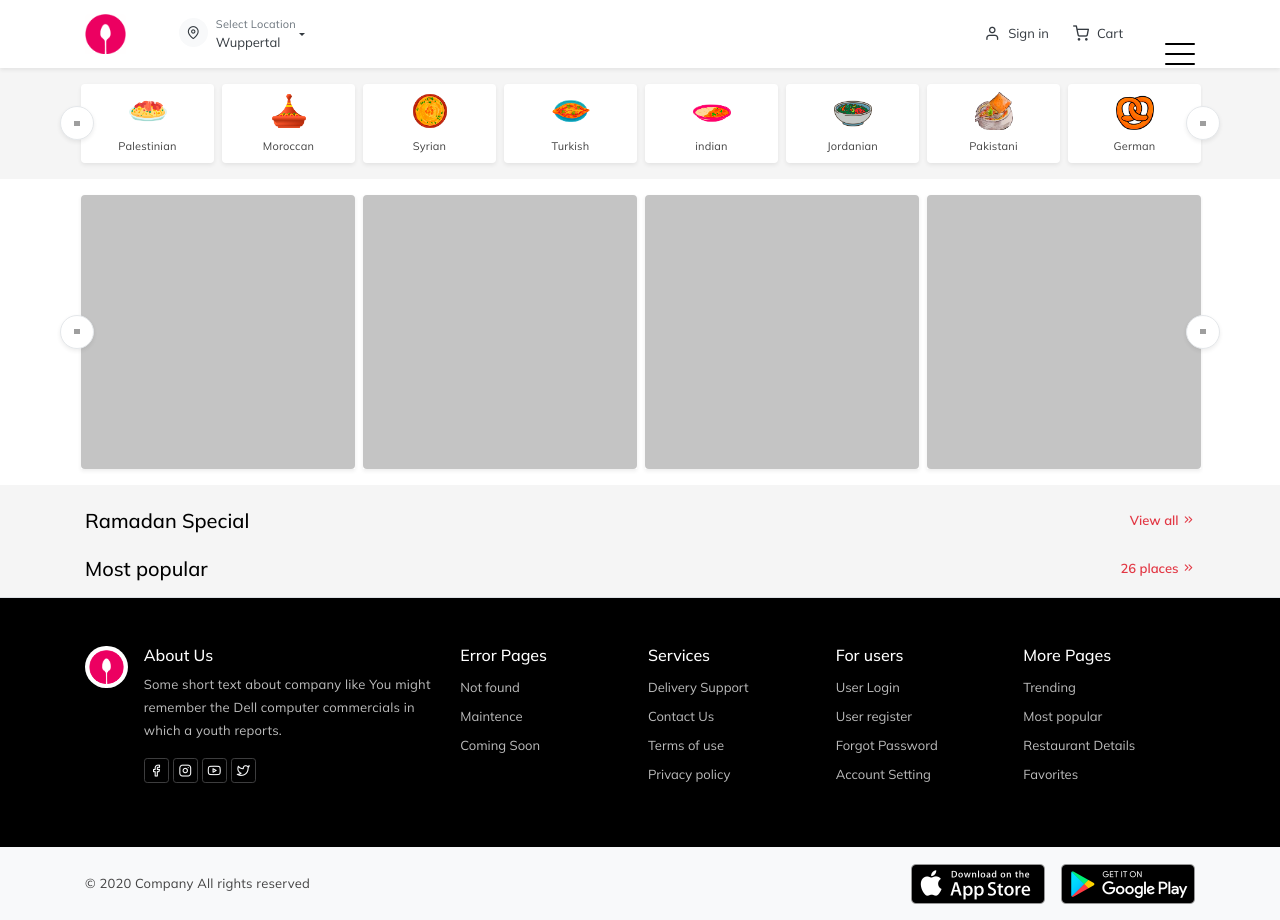
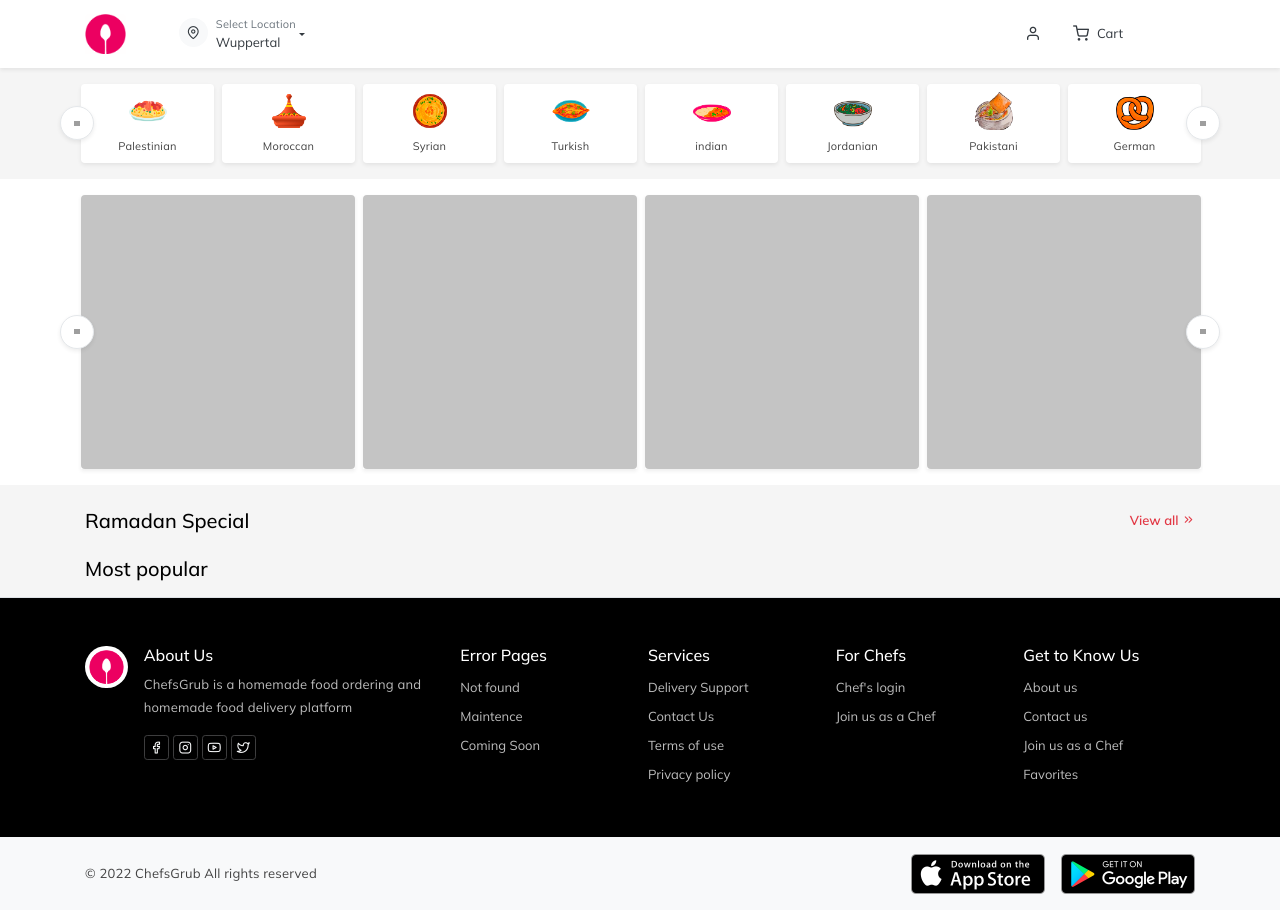
Before and after one commit to SaadEGI/chefsgrub, a Django app: template apps/core/templates/core/frontpage.html in a window 1280 px wide. After the commit the page ends 894 px from the top, so only its background shows below. Run offline with Django 3.2, Linux system fonts and the light colour scheme; the template is opened without the code that fills it, so the values that code supplies are empty; some libraries are stand-ins or nearby versions; some web fonts are replaced; grey boxes are pictures that could not be loaded.

Commit message:
more frontend tend fixes, added about us pages and edited footer

```diff
--- a/apps/core/templates/core/base2.html
+++ b/apps/core/templates/core/base2.html
@@ -91,7 +91,7 @@
 
                             <a href="/login " class="widget-header mr-4 text-dark m-none">
                                 <div class="icon d-flex align-items-center">
-                                    <i class="feather-user h6 mr-2 mb-0"></i> <span>Sign in</span>
+                                    <i class="feather-user h6 mr-2 mb-0"></i> <span></span>
                                 </div>
                             </a>
                             {% endif %}
@@ -101,9 +101,7 @@
                                     <i class="feather-shopping-cart h6 mr-2 mb-0"></i> <span>Cart {% if cart %} ({{ cart|length }}){% endif %}</span>
                                 </div>
                             </a>
-                            <a class="toggle" href="#">
-                                <span></span>
-                            </a>
+
                         </div>
                         <!-- widgets-wrap.// -->
                     </div>
@@ -164,7 +162,8 @@
                             <div><img alt="#" src=" {% static 'img/logo_web.png' %} " class="logo-footer mr-3"></div>
                             <div>
                                 <h6 class="title text-white">About Us</h6>
-                                <p class="text-muted">Some short text about company like You might remember the Dell computer commercials in which a youth reports.</p>
+                                <p class="text-muted">ChefsGrub is a homemade food ordering and homemade food delivery platform
+                                </p>
                                 <div class="d-flex align-items-center">
                                     <a class="btn btn-icon btn-outline-light mr-1 btn-sm" title="Facebook" target="_blank" href="#"><i class="feather-facebook"></i></a>
                                     <a class="btn btn-icon btn-outline-light mr-1 btn-sm" title="Instagram" target="_blank" href="#"><i class="feather-instagram"></i></a>
@@ -192,20 +191,18 @@
                         </ul>
                     </aside>
                     <aside class="col-sm-3  col-md-2 text-white">
-                        <h6 class="title">For users</h6>
+                        <h6 class="title">For Chefs</h6>
                         <ul class="list-unstyled hov_footer">
-                            <li> <a href=" {% static 'login.html' %} " class="text-muted"> User Login </a></li>
-                            <li> <a href=" {% static 'signup.html' %} " class="text-muted"> User register </a></li>
-                            <li> <a href=" {% static 'forgot_password.html' %} " class="text-muted"> Forgot Password </a></li>
-                            <li> <a href=" {% static 'profile.html' %} " class="text-muted"> Account Setting </a></li>
-                        </ul>
+                            <li> <a href=" /chef/sign-in/ " class="text-muted"> Chef's login </a></li>
+                            <li> <a href=" {% static 'signup.html' %} " class="text-muted"> Join us as a Chef </a></li>
+                           </ul>
                     </aside>
                     <aside class="col-sm-3  col-md-2 text-white">
-                        <h6 class="title">More Pages</h6>
+                        <h6 class="title">Get to Know Us</h6>
                         <ul class="list-unstyled hov_footer">
-                            <li> <a href=" {% static 'trending.html' %} " class="text-muted"> Trending </a></li>
-                            <li> <a href=" {% static 'most_popular.html' %} " class="text-muted"> Most popular </a></li>
-                            <li> <a href=" {% static 'chef.html' %} " class="text-muted"> Restaurant Details </a></li>
+                            <li> <a href=" /aboutus " class="text-muted"> About us </a></li>
+                            <li> <a href=" {% static 'most_popular.html' %} " class="text-muted"> Contact us </a></li>
+                            <li> <a href=" {% static 'chef.html' %} " class="text-muted"> Join us as a Chef </a></li>
                             <li> <a href=" {% static 'favorites.html' %} " class="text-muted"> Favorites </a></li>
                         </ul>
                     </aside>
@@ -218,7 +215,7 @@
         <!-- //container -->
         <section class="footer-copyright border-top py-3 bg-light">
             <div class="container d-flex align-items-center">
-                <p class="mb-0"> © 2020 Company All rights reserved </p>
+                <p class="mb-0"> © 2022 ChefsGrub All rights reserved </p>
                 <p class="text-muted mb-0 ml-auto d-flex align-items-center">
                     <a href="#" class="d-block"><img alt="#" src=" {% static 'img/appstore.png' %} " height="40"></a>
                     <a href="#" class="d-block ml-3"><img alt="#" src=" {% static 'img/playmarket.png' %} " height="40"></a>
--- a/apps/core/templates/core/frontpage.html
+++ b/apps/core/templates/core/frontpage.html
@@ -124,7 +124,7 @@
                 <h5 class="m-0">Ramadan Special</h5>
 
 
-                <a class="font-weight-bold ml-auto" href=" {% static 'trending.html' %} ">View all <i class="feather-chevrons-right"></i></a>
+                <a class="font-weight-bold ml-auto" href=" ramadan/  ">View all <i class="feather-chevrons-right"></i></a>
             </div>
             <!-- slider -->
             <div class="trending-slider">
@@ -133,9 +133,8 @@
                 <div class="osahan-slider-item">
                     <div class="list-card bg-white h-100 rounded overflow-hidden position-relative shadow-sm">
                         <div class="list-card-image">
-                            <div class="star position-absolute"><span class="badge badge-success"><i class="feather-star"></i> 3.1 (300+)</span></div>
-                            <div class="favourite-heart text-danger position-absolute"><a href="#"><i class="feather-heart"></i></a></div>
                             <div class="member-plan position-absolute"><span class="badge badge-dark"></span></div>
+
                             <a href=" {% static 'chef.html' %} ">
                                 <img alt="" src=" {{ product.get_thumbnail}} " class="img-fluid item-img w-100">
                             </a>
@@ -146,7 +145,7 @@
                               </a>
                                 </h6>
                                 <p class="text-gray mb-3">{{ product.vendor }}</p>
-                                <p class="text-gray mb-3 time"><span class="bg-light text-dark rounded-sm pl-2 pb-1 pt-1 pr-2"><i class="feather-clock"></i> 15–30 min</span> <span class="float-right text-black-50"> $350 FOR TWO</span></p>
+                                <p class="text-gray mb-3 time"><span class="bg-light text-dark rounded-sm pl-2 pb-1 pt-1 pr-2"><i class="feather-clock"></i> Ready in 8 Hours</span> <span class="float-right text-black-50"> Ramadan Offers</span></p>
                             </div>
 
                         </div>
@@ -157,8 +156,7 @@
             <!-- Most popular -->
             <div class="py-3 title d-flex align-items-center">
                 <h5 class="m-0">Most popular</h5>
-                <a class="font-weight-bold ml-auto" href=" {% static 'most_popular.html' %} ">26 places <i class="feather-chevrons-right"></i></a>
-            </div>
+                 </div>
             <!-- Most popular -->
             <div class="most_popular">
                 <div class="row">
@@ -167,7 +165,6 @@
                         <div class="list-card bg-white h-100 rounded overflow-hidden position-relative shadow-sm">
                             <div class="list-card-image">
                                 <div class="star position-absolute"><span class="badge badge-success"><i class="feather-star"></i> 3.1 (300+)</span></div>
-                                <div class="favourite-heart text-danger position-absolute"><a href="#"><i class="feather-heart"></i></a></div>
                                 <div class="member-plan position-absolute"><span class="badge badge-dark"></span></div>
                                 <a href=" {% static 'chef.html' %} ">
                                     {% if vendor.logo %}
--- a/apps/core/urls.py
+++ b/apps/core/urls.py
@@ -16,5 +16,6 @@ urlpatterns = [
     path('contact/', views.contact, name='contact'),
     path('home2/', views.home, name='home'),
     path('comingsoon/', views.comingsoon, name='comingsoon'),
+    path('aboutus/', views.aboutus, name='aboutus'),
 
 ]
--- a/apps/core/views.py
+++ b/apps/core/views.py
@@ -12,6 +12,8 @@ def frontpage(request):
 
 def contact(request):
     return render(request, 'core/contact.html')
+def aboutus(request):
+    return render(request, 'core/about.html')
 
 def home(request):
     return render(request, 'core/home2.html', {})
```
Also changed, not shown: apps/core/templates/core/About.html (added, +47 -0 lines).
